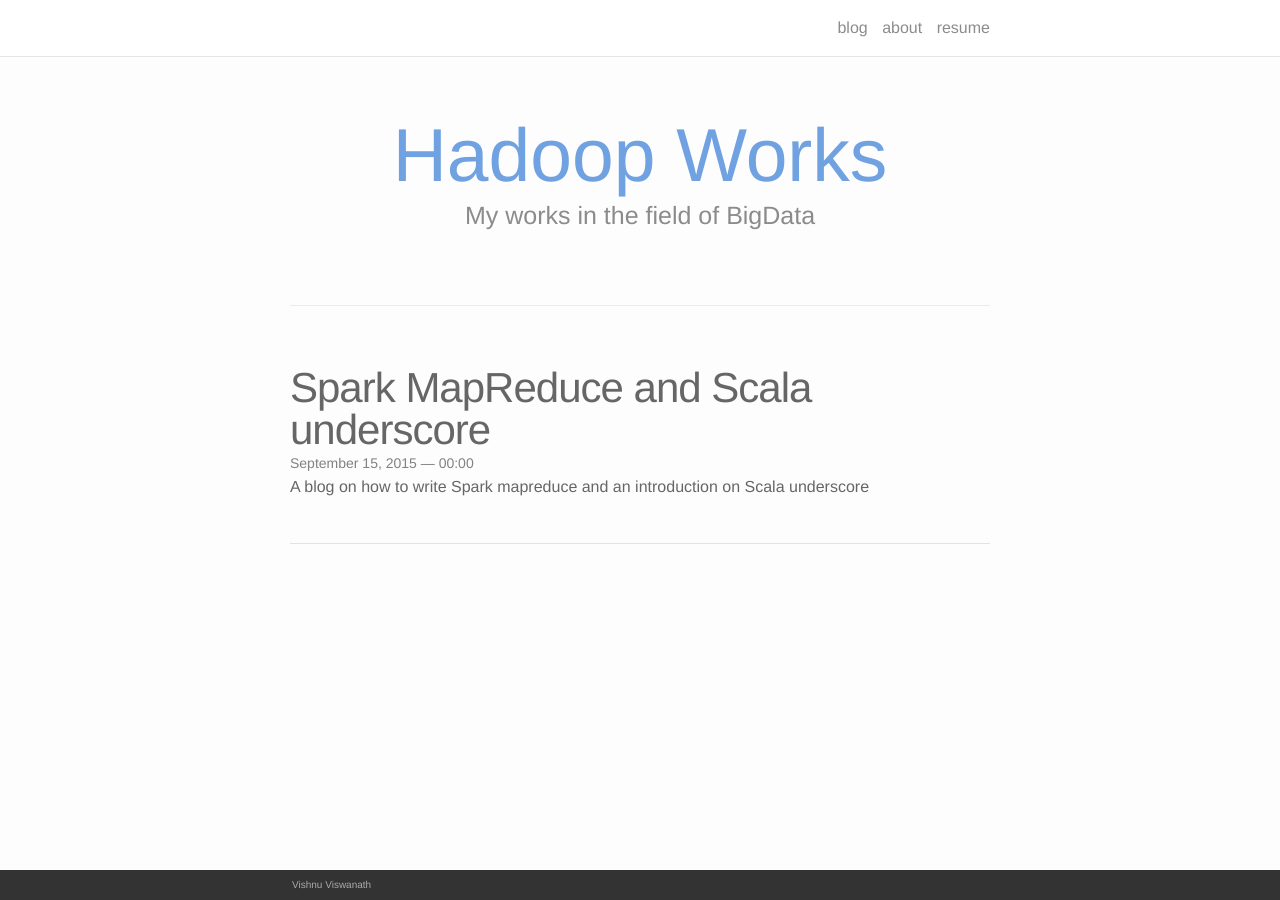
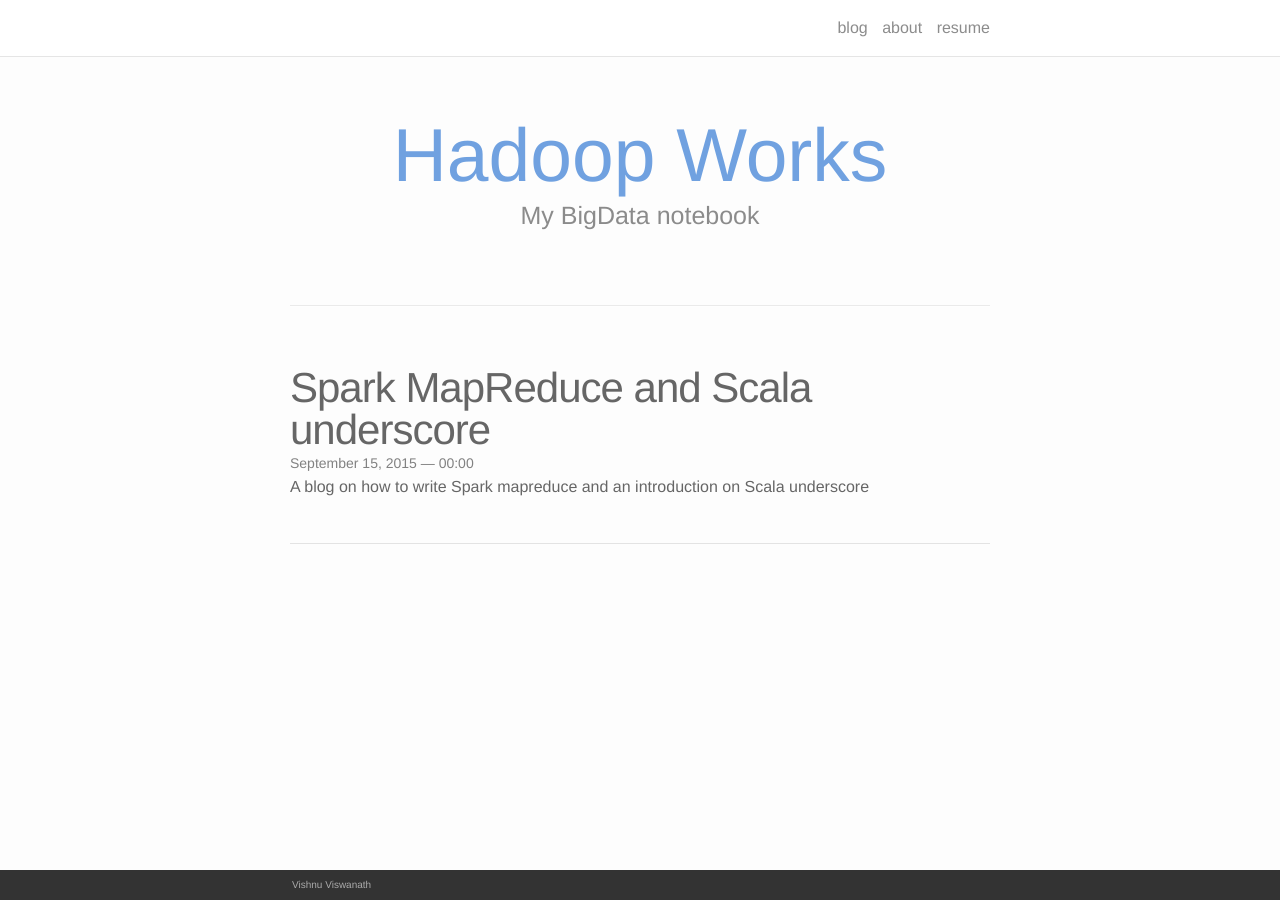
Before and after one commit to soniclavier/bigdata-notebook, a Jekyll site: the page built from index.html, in a window 1280 px wide. Built offline with Jekyll 4.4.1, drawn with Linux system fonts in a browser that asks for light colours; nearby versions of some CDN libraries; the list of posts is cut into pages by our own code.

Commit message:
changed tag line

```diff
--- a/index.html
+++ b/index.html
@@ -4,7 +4,7 @@ layout: default
 
 <div class="header-bar">
   <h1>Hadoop Works</h1>
-  <h2>My works in the field of BigData</h2>
+  <h2>My BigData notebook</h2>
   <br/>
   <hr>
   <br/>
```
